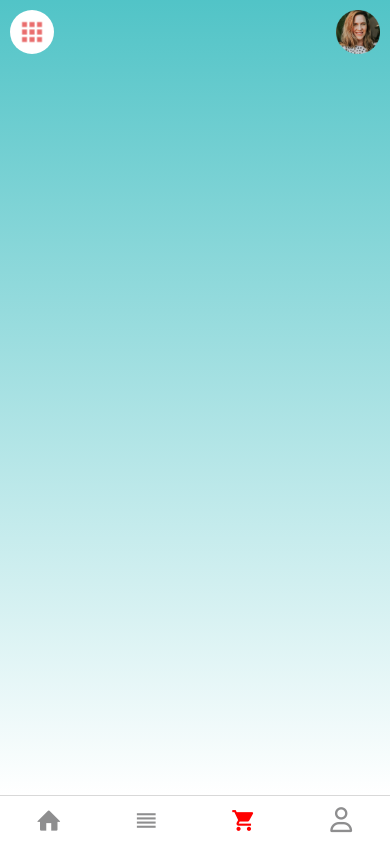
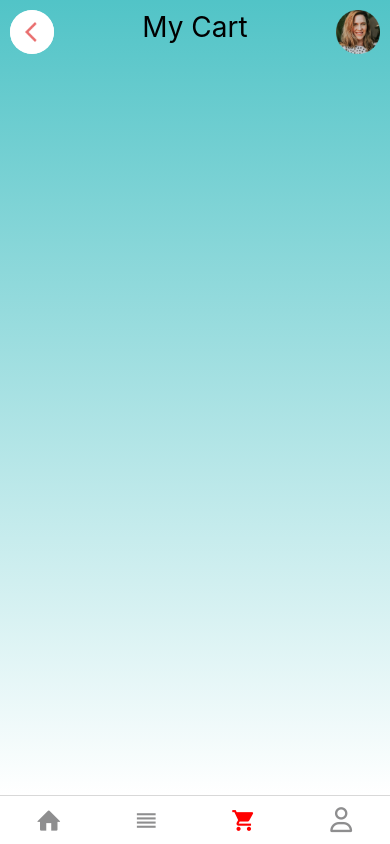
Before and after one commit to tee2490/EcommerceApp, a React Native app: screen /CART in a window 390 px wide. Built offline with nearby package versions, Linux system fonts and the light colour scheme.

Commit message:
Cart Header Componet – Header Styles

```diff
--- a/src/components/Header.jsx
+++ b/src/components/Header.jsx
@@ -1,15 +1,38 @@
-import { StyleSheet, Image, View } from "react-native";
+import { Text, TouchableOpacity, StyleSheet, Image, View } from "react-native";
 import React from "react";
+import { useNavigation } from "@react-navigation/native";
 
-const Header = () => {
+const Header = ({ isCart }) => {
+  const navigation = useNavigation();
+
+  const handleBack = () => {
+    navigation.navigate("HOME");
+  };
+
   return (
     <View style={styles.header}>
       <View style={styles.appDrawerContainer}>
-        <Image
-          source={require("../assets/apps.png")}
-          style={styles.appDrawerIcon}
-        />
+        {isCart ? (
+          <TouchableOpacity
+            style={styles.appDrawerContainer}
+            onPress={handleBack}
+          >
+            <Image
+              source={require("../assets/arrowback.png")}
+              style={styles.appBackIcon}
+            />
+          </TouchableOpacity>
+        ) : (
+          <View style={styles.appDrawerContainer}>
+            <Image
+              source={require("../assets/apps.png")}
+              style={styles.appDrawerIcon}
+            />
+          </View>
+        )}
       </View>
+
+      {isCart ? <Text style={styles.titleText}>My Cart</Text> : null}
       <View>
         <Image
           source={require("../assets/Ellipse2.png")}
@@ -48,4 +71,8 @@
     flexDirection: "row",
     justifyContent: "space-between",
   },
+  titleText: {
+    fontSize: 28,
+    color: "#000000",
+  },
 });
--- a/src/screen/CartScreen.jsx
+++ b/src/screen/CartScreen.jsx
@@ -11,7 +11,7 @@
         colors={["rgba(38, 181, 185, 0.8)", "transparent"]}
         style={styles.background}
       />
-      <Header />
+      <Header isCart={true} />
     </View>
   )
 }
```
